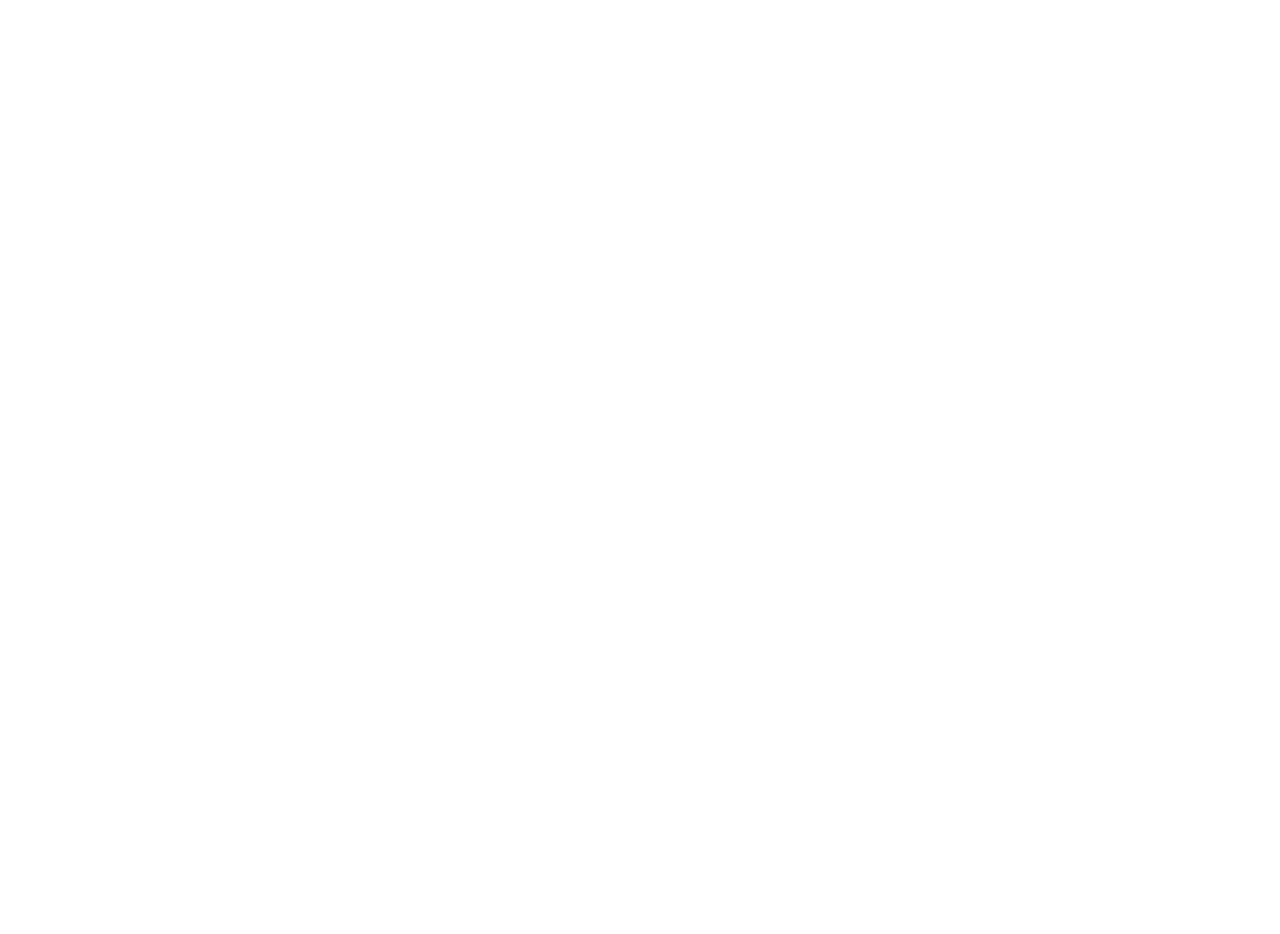
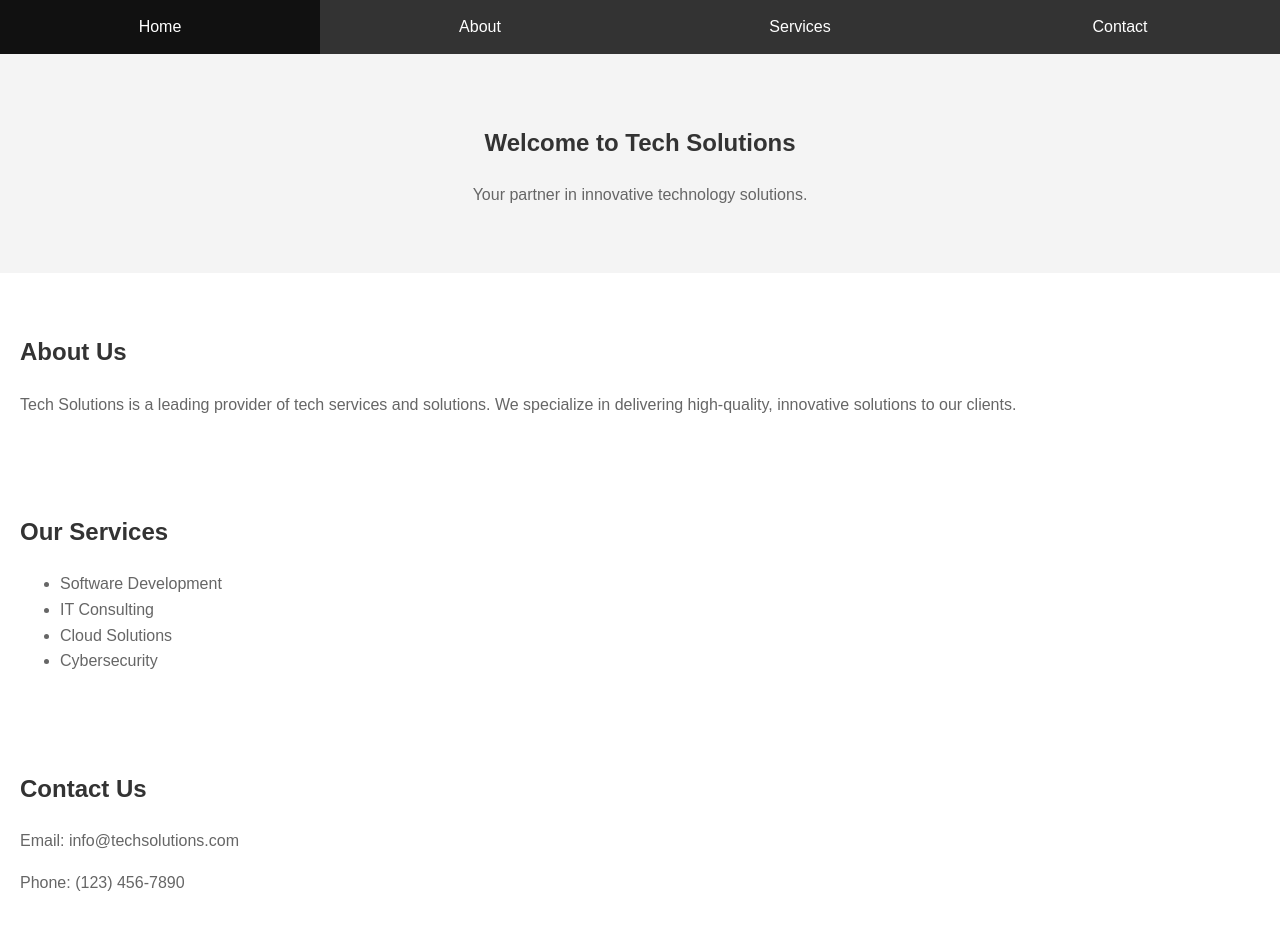
Before and after one commit to TopsSDE/SDE, a plain HTML site: page index.html in a window 1280 px wide. Before the commit the page ends 800 px from the top, so only its background shows below. Drawn offline with Linux system fonts and the light colour scheme.

Commit message:
Basic Website

```diff
--- a/index.html
+++ b/index.html
@@ -3,11 +3,39 @@
 <head>
     <meta charset="UTF-8">
     <meta name="viewport" content="width=device-width, initial-scale=1.0">
-    <title>Document</title>
+    <title>Tech Solutions</title>
+    <link rel="stylesheet" href="styles.css">
 </head>
 <body>
     <nav>
-
+        <ul>
+            <li><a href="#home">Home</a></li>
+            <li><a href="#about">About</a></li>
+            <li><a href="#services">Services</a></li>
+            <li><a href="#contact">Contact</a></li>
+        </ul>
     </nav>
+    <section id="home">
+        <h1>Welcome to Tech Solutions</h1>
+        <p>Your partner in innovative technology solutions.</p>
+    </section>
+    <section id="about">
+        <h2>About Us</h2>
+        <p>Tech Solutions is a leading provider of tech services and solutions. We specialize in delivering high-quality, innovative solutions to our clients.</p>
+    </section>
+    <section id="services">
+        <h2>Our Services</h2>
+        <ul>
+            <li>Software Development</li>
+            <li>IT Consulting</li>
+            <li>Cloud Solutions</li>
+            <li>Cybersecurity</li>
+        </ul>
+    </section>
+    <section id="contact">
+        <h2>Contact Us</h2>
+        <p>Email: info@techsolutions.com</p>
+        <p>Phone: (123) 456-7890</p>
+    </section>
 </body>
 </html>
--- /dev/null
+++ b/styles.css
@@ -0,0 +1,60 @@
+/* General styles */
+body {
+    font-family: Arial, sans-serif;
+    margin: 0;
+    padding: 0;
+    line-height: 1.6;
+}
+
+/* Navbar styles */
+nav {
+    background-color: #333;
+    overflow: hidden;
+}
+
+nav ul {
+    list-style-type: none;
+    margin: 0;
+    padding: 0;
+    display: flex;
+}
+
+nav ul li {
+    flex: 1;
+}
+
+nav ul li a {
+    display: block;
+    color: white;
+    text-align: center;
+    padding: 14px 16px;
+    text-decoration: none;
+}
+
+nav ul li a:hover {
+    background-color: #111;
+}
+
+/* Section styles */
+section {
+    padding: 20px;
+}
+
+#home {
+    background: #f4f4f4;
+    text-align: center;
+    padding: 50px 20px;
+}
+
+#about, #services, #contact {
+    background: #fff;
+    margin: 20px 0;
+}
+
+h1, h2 {
+    color: #333;
+}
+
+p, ul {
+    color: #666;
+}
```
